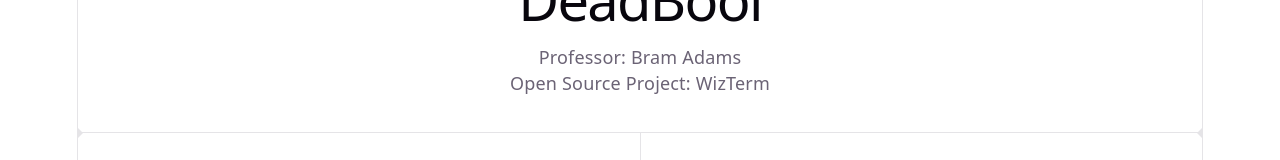
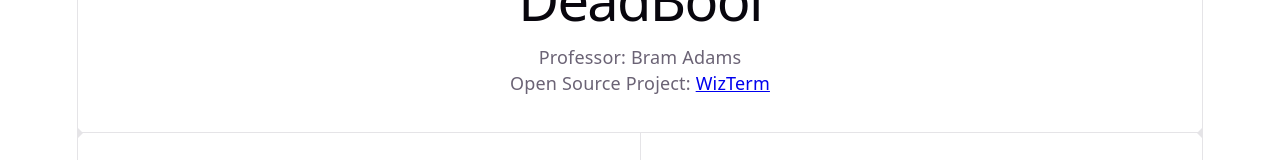
Before and after one commit to Deadbool322/Website, a React (Vite) app in the folder deadbool-website/: page / in a window 1280 px wide. Shown: the part 321-481 px from the top of the page. Built offline with nearby package versions, Linux system fonts and the light colour scheme.

Commit message:
Added a link to wizterm

```diff
--- a/deadbool-website/src/App.jsx
+++ b/deadbool-website/src/App.jsx
@@ -3,6 +3,7 @@ import heroImg from './assets/hero.png'
 import reactLogo from './assets/react.svg'
 import viteLogo from './assets/vite.svg'
 import './App.css'
+
 
 function App() {
   const [count, setCount] = useState(0)
@@ -18,7 +19,7 @@ function App() {
         <div>
           <h2>CISC 322 - Software Architecture - Group 3</h2>
           <h1>DeadBool</h1>
-          <p>Professor: Bram Adams</p><p>Open Source Project: WizTerm</p>
+          <p>Professor: Bram Adams</p><p>Open Source Project: <a href="https://github.com/wizterm/wizterm" target="_blank">WizTerm</a></p>
         </div>
 
       </section>
```
Also changed, not shown: deadbool-website/src/assets/bg.jpg (added), 1 other file (tests, documents, lock files or other folders).
